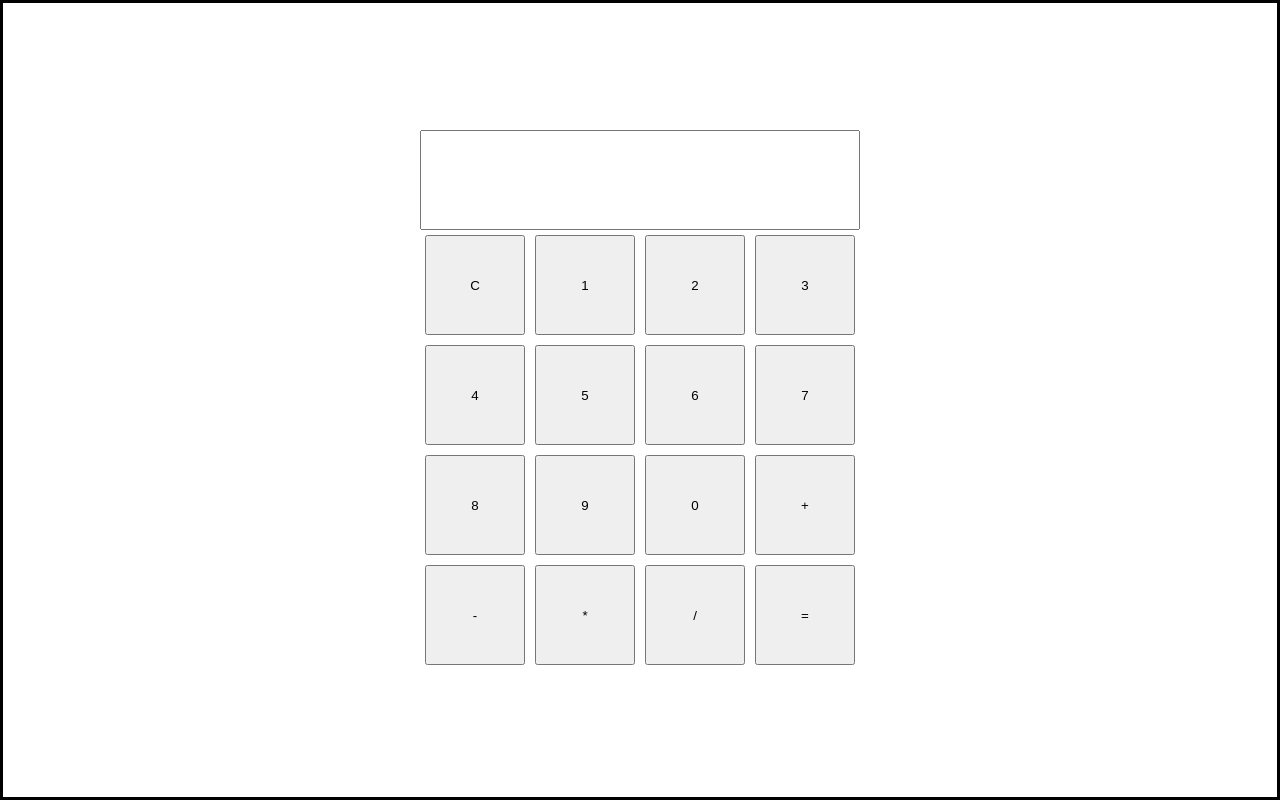
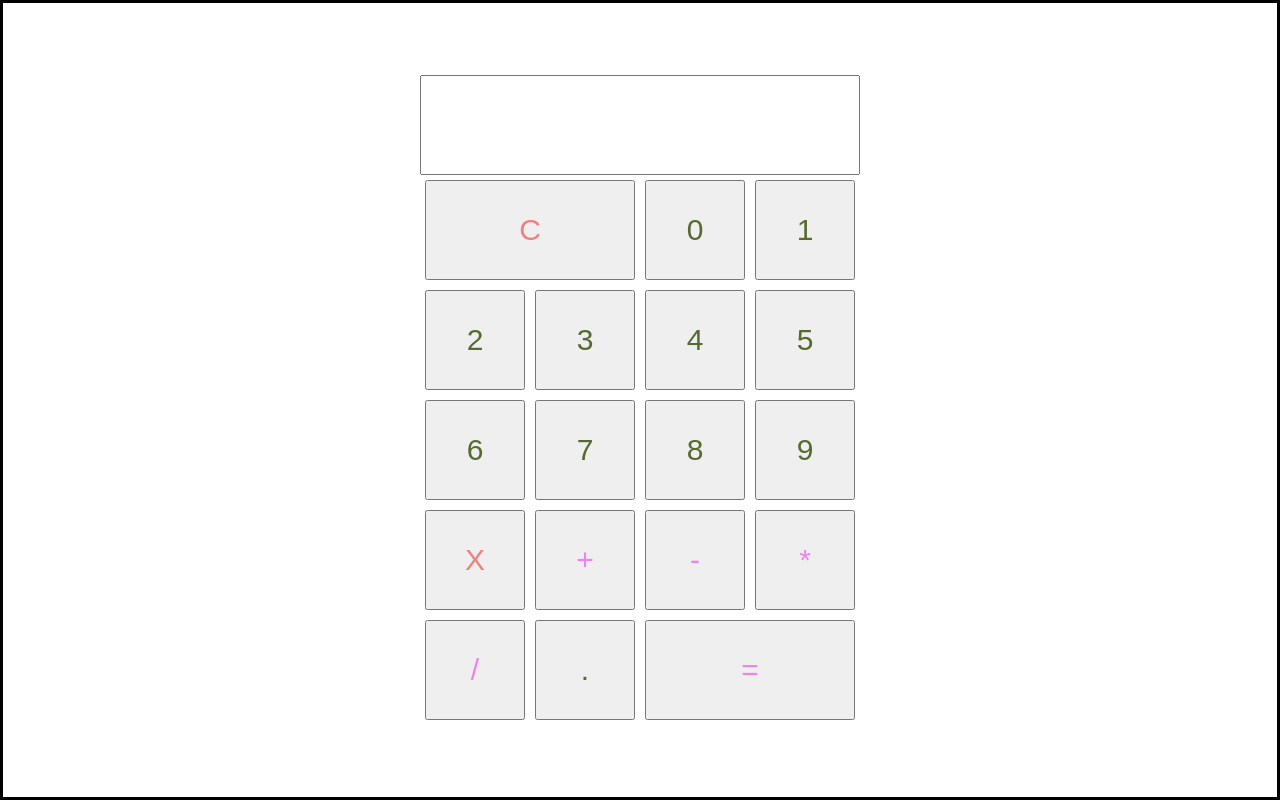
Before and after one commit to 3nochZ/odin-calculator, a plain HTML site: page index.html in a window 1280 px wide. Drawn offline with Linux system fonts and the light colour scheme.

Commit message:
Polish UI and add new buttons

```diff
--- a/script.js
+++ b/script.js
@@ -11,13 +11,14 @@ calcContainer.classList.add("calcContainer");
 body.appendChild(calcContainer);
 
 //calcContainer
-const buttons = 'C1234567890+-*/='
+const buttons = 'C0123456789X+-*/.='
 const array = [...buttons];
 
 array.map(char => {
     let button = document.createElement('button');
     calcContainer.append(button);
     button.textContent = char
+    button.classList.add(char);
 })
 
 //input field
@@ -25,6 +26,7 @@ const input = document.createElement('input');
 input.classList.add('inputArea');
 // input.style.order = "1";
 calcContainer.prepend(input);
+console.log(calcContainer);
 
 let containerArr = []; //container for everything
 let str = '';
--- a/style.css
+++ b/style.css
@@ -1,3 +1,9 @@
+:root{
+    --width: 100px;
+    --button-margin: 5px;
+}
+
+
 * {
     padding: 0px;
     margin: 0px;
@@ -23,7 +29,7 @@ body {
 
 button {
     /* padding: 20px; */
-    width: 100px;
+    width: var(--width);
     height: 100px;
     /* justify-self: right; */
     justify-self: end;
@@ -37,3 +43,21 @@ button {
     font-size: 60px;
     text-align: right;
 }
+
+button {
+    font-size: 30px;
+    color: darkolivegreen
+}
+
+.X, .C{
+    color: lightcoral;
+    /* font-size: 100px; */
+}
+
+.\+, .\-, .\*, .\/, .\={
+    color: violet
+}
+
+.C, .\= {
+    width: calc(var(--width) * 2 + var(--button-margin) * 2)
+}
```
